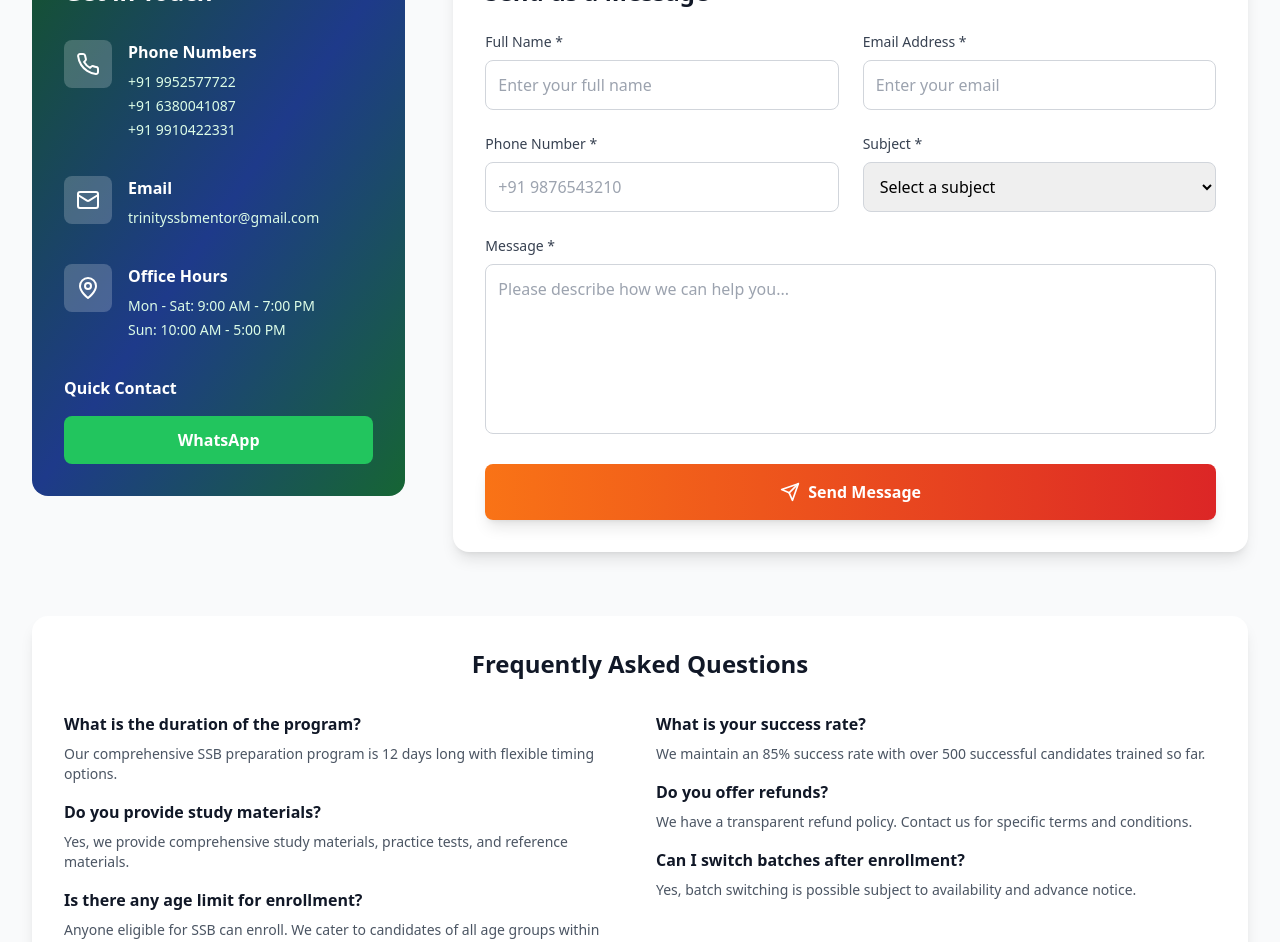
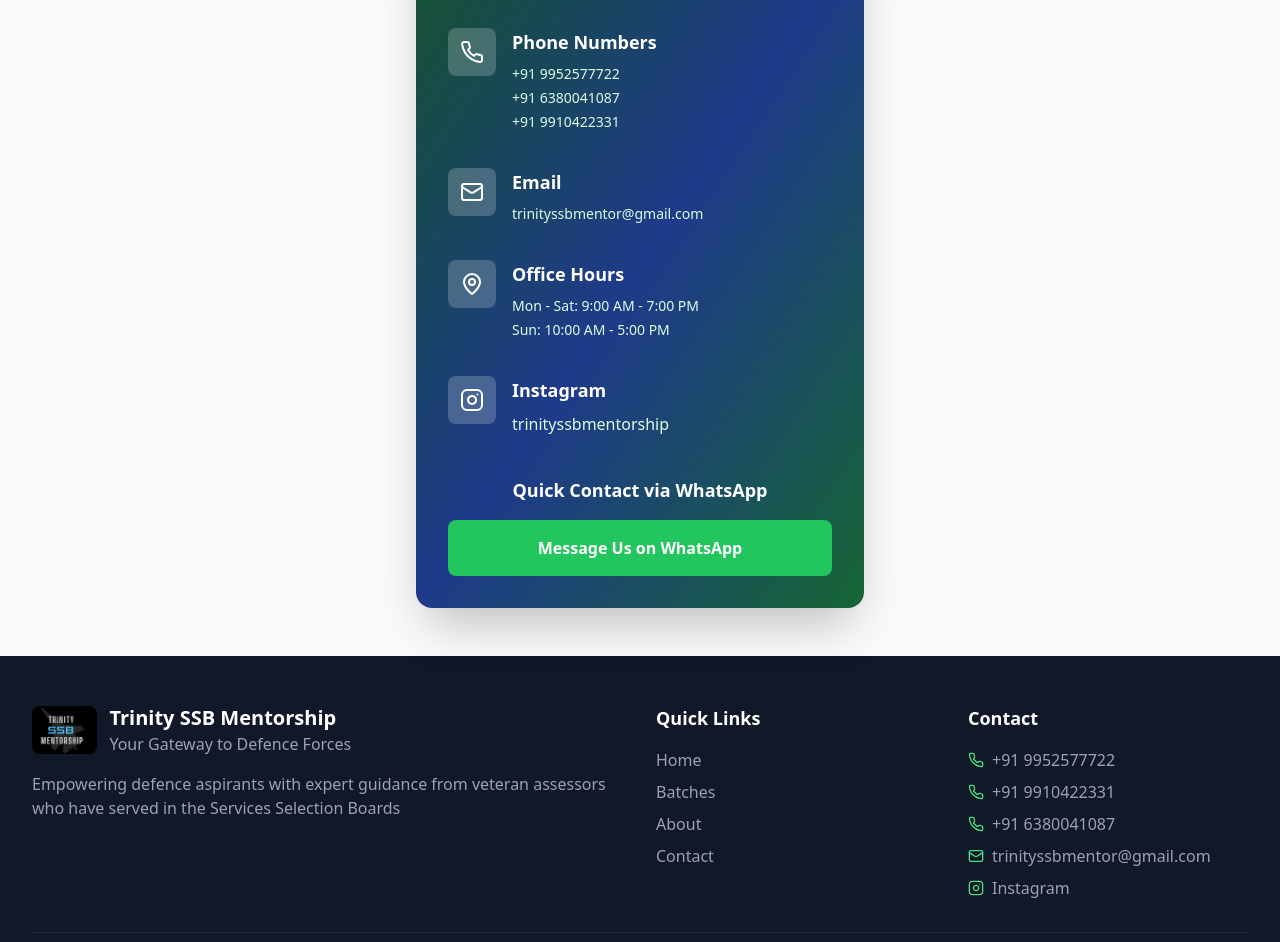
Before and after one commit to mahinanup/trinityssbmentorship, a React (Vite) app: page /contact in a window 1280 px wide. Shown: the part 360-1302 px from the top of the page. Built offline with nearby package versions, Linux system fonts and the light colour scheme.

Commit message:
Updated contact page, layout, enroll

```diff
--- a/src/components/Layout.tsx
+++ b/src/components/Layout.tsx
@@ -1,6 +1,6 @@
 import React, { useState } from 'react';
 import { Link, useLocation } from 'react-router-dom';
-import { Menu, X, Shield, Phone, Mail } from 'lucide-react';
+import { Menu, X, Shield, Phone, Mail, Instagram } from 'lucide-react';
 
 interface LayoutProps {
   children: React.ReactNode;
@@ -158,6 +158,10 @@
                   <Mail className="h-4 w-4 text-green-400" />
                   <span className="text-gray-400">trinityssbmentor@gmail.com</span>
                 </div>
+                <div className="flex items-center space-x-2">
+                  <Instagram className="h-4 w-4 text-green-400" />
+                  <a href="https://www.instagram.com/trinityssbmentorship?igsh=MTlocTA5am50am5uaA==" target="_blank" rel="noopener noreferrer" className="text-gray-400 hover:text-white transition-colors duration-200">Instagram</a>
+                </div>
               </div>
             </div>
           </div>
--- a/src/pages/Contact.tsx
+++ b/src/pages/Contact.tsx
@@ -1,106 +1,44 @@
-import React, { useState } from 'react';
-import { Phone, Mail, MapPin, MessageSquare, Send, CheckCircle } from 'lucide-react';
+import { Phone, Mail, MapPin, Instagram } from 'lucide-react';
 
 const Contact = () => {
-  const [isSubmitted, setIsSubmitted] = useState(false);
-  const [formData, setFormData] = useState({
-    name: '',
-    email: '',
-    phone: '',
-    subject: '',
-    message: '',
-  });
-
-  const handleInputChange = (e: React.ChangeEvent<HTMLInputElement | HTMLTextAreaElement | HTMLSelectElement>) => {
-    const { name, value } = e.target;
-    setFormData(prev => ({
-      ...prev,
-      [name]: value
-    }));
-  };
-
-  const handleSubmit = (e: React.FormEvent) => {
-    e.preventDefault();
-    console.log('Contact form submitted:', formData);
-    setIsSubmitted(true);
-    setTimeout(() => {
-      setIsSubmitted(false);
-      setFormData({
-        name: '',
-        email: '',
-        phone: '',
-        subject: '',
-        message: '',
-      });
-    }, 3000);
-  };
-
   const contactInfo = [
     {
       icon: Phone,
       title: 'Phone Numbers',
       details: ['+91 9952577722', '+91 6380041087', '+91 9910422331'],
-      action: 'Call Now',
     },
     {
       icon: Mail,
       title: 'Email',
       details: ['trinityssbmentor@gmail.com'],
-      action: 'Send Email',
     },
     {
       icon: MapPin,
       title: 'Office Hours',
       details: ['Mon - Sat: 9:00 AM - 7:00 PM', 'Sun: 10:00 AM - 5:00 PM'],
-      action: 'Visit Us',
     },
+    {
+        icon: Instagram,
+        title: 'Instagram',
+        details: ['trinityssbmentorship'],
+        href: 'https://www.instagram.com/trinityssbmentorship?igsh=MTlocTA5am50am5uaA==',
+      }
   ];
 
-  const subjects = [
-    'General Inquiry',
-    'Batch Information',
-    'Enrollment Process',
-    'Fee Structure',
-    'Mentor Consultation',
-    'Technical Support',
-    'Other',
-  ];
-
-  if (isSubmitted) {
   return (
     <div className="min-h-screen bg-gray-50 py-12 flex items-center justify-center">
-        <div className="max-w-md mx-auto bg-white rounded-xl shadow-lg p-8 text-center">
-          <div className="w-16 h-16 bg-green-100 rounded-full flex items-center justify-center mx-auto mb-4">
-            <CheckCircle className="h-8 w-8 text-green-600" />
-          </div>
-          <h2 className="text-2xl font-bold text-gray-900 mb-4">Message Sent!</h2>
-          <p className="text-gray-600 mb-6">
-            Thank you for contacting us. We'll get back to you within 24 hours.
-          </p>
-          <div className="text-sm text-gray-500">
-            <p>Check your email for a confirmation message</p>
-          </div>
-        </div>
-      </div>
-    );
-  }
-
-  return (
-    <div className="min-h-screen bg-gray-50 py-12">
-      <div className="max-w-7xl mx-auto px-4 sm:px-6 lg:px-8">
+      <div className="max-w-lg mx-auto px-4 sm:px-6 lg:px-8 w-full">
         {/* Header */}
-        <div className="text-center mb-16">
+        <div className="text-center mb-12">
           <h1 className="text-4xl font-bold text-gray-900 mb-4">Contact Us</h1>
           <p className="text-xl text-gray-600 max-w-2xl mx-auto">
             Get in touch with our team for any questions about our SSB preparation programs
           </p>
         </div>
 
-        <div className="grid grid-cols-1 lg:grid-cols-3 gap-12">
         {/* Contact Information */}
-          <div className="lg:col-span-1">
-            <div className="bg-gradient-to-br from-green-900 via-blue-900 to-green-800 text-white p-8 rounded-2xl">
-              <h2 className="text-2xl font-bold mb-8">Get in Touch</h2>
+        <div className="bg-gradient-to-br from-green-900 via-blue-900 to-green-800 text-white p-8 rounded-2xl shadow-2xl">
+          <h2 className="text-3xl font-bold mb-8 text-center">Get in Touch</h2>
           <div className="space-y-8">
             {contactInfo.map((info, index) => (
               <div key={index} className="flex items-start space-x-4">
@@ -108,166 +46,32 @@
                   <info.icon className="h-6 w-6" />
                 </div>
                 <div className="flex-1">
-                      <h3 className="font-semibold mb-2">{info.title}</h3>
-                      {info.details.map((detail, idx) => (
+                  <h3 className="font-semibold text-lg mb-2">{info.title}</h3>
+                  {info.href ? (
+                    <a href={info.href} target="_blank" rel="noopener noreferrer" className="text-green-100 hover:text-white transition-colors duration-200">
+                      {info.details[0]}
+                    </a>
+                  ) : (
+                    info.details.map((detail, idx) => (
                       <p key={idx} className="text-green-100 text-sm mb-1">{detail}</p>
-                      ))}
+                    ))
+                  )}
                 </div>
               </div>
             ))}
           </div>
 
           {/* WhatsApp Buttons */}
-              <div className="mt-8 space-y-3">
-                <h3 className="font-semibold mb-4">Quick Contact</h3>
+          <div className="mt-10">
+            <h3 className="font-semibold text-lg mb-4 text-center">Quick Contact via WhatsApp</h3>
             <a
               href="https://wa.me/919952577722"
               target="_blank"
               rel="noopener noreferrer"
-                  className="block w-full bg-green-500 hover:bg-green-600 text-white py-3 px-4 rounded-lg font-semibold text-center transition-colors duration-200"
+              className="block w-full bg-green-500 hover:bg-green-600 text-white py-4 px-4 rounded-lg font-bold text-center transition-all duration-300 transform hover:scale-105"
             >
-                  WhatsApp
+              Message Us on WhatsApp
             </a>
-              </div>
-            </div>
-          </div>
-
-          {/* Contact Form */}
-          <div className="lg:col-span-2">
-            <div className="bg-white rounded-2xl shadow-lg p-8">
-              <h2 className="text-2xl font-bold text-gray-900 mb-6">Send us a Message</h2>
-
-              <form onSubmit={handleSubmit} className="space-y-6">
-                <div className="grid grid-cols-1 md:grid-cols-2 gap-6">
-                  <div>
-                    <label className="block text-sm font-medium text-gray-700 mb-2">
-                      Full Name *
-                    </label>
-                    <input
-                      type="text"
-                      name="name"
-                      value={formData.name}
-                      onChange={handleInputChange}
-                      required
-                      className="w-full p-3 border border-gray-300 rounded-lg focus:ring-2 focus:ring-green-500 focus:border-transparent"
-                      placeholder="Enter your full name"
-                    />
-                  </div>
-
-                  <div>
-                    <label className="block text-sm font-medium text-gray-700 mb-2">
-                      Email Address *
-                    </label>
-                    <input
-                      type="email"
-                      name="email"
-                      value={formData.email}
-                      onChange={handleInputChange}
-                      required
-                      className="w-full p-3 border border-gray-300 rounded-lg focus:ring-2 focus:ring-green-500 focus:border-transparent"
-                      placeholder="Enter your email"
-                    />
-                  </div>
-                </div>
-
-                <div className="grid grid-cols-1 md:grid-cols-2 gap-6">
-                  <div>
-                    <label className="block text-sm font-medium text-gray-700 mb-2">
-                      Phone Number *
-                    </label>
-                    <input
-                      type="tel"
-                      name="phone"
-                      value={formData.phone}
-                      onChange={handleInputChange}
-                      required
-                      className="w-full p-3 border border-gray-300 rounded-lg focus:ring-2 focus:ring-green-500 focus:border-transparent"
-                      placeholder="+91 9876543210"
-                    />
-                  </div>
-
-                  <div>
-                    <label className="block text-sm font-medium text-gray-700 mb-2">
-                      Subject *
-                    </label>
-                    <select
-                      name="subject"
-                      value={formData.subject}
-                      onChange={handleInputChange}
-                      required
-                      className="w-full p-3 border border-gray-300 rounded-lg focus:ring-2 focus:ring-green-500 focus:border-transparent"
-                    >
-                      <option value="">Select a subject</option>
-                      {subjects.map(subject => (
-                        <option key={subject} value={subject}>{subject}</option>
-                      ))}
-                    </select>
-                  </div>
-                </div>
-
-                <div>
-                  <label className="block text-sm font-medium text-gray-700 mb-2">
-                    Message *
-                  </label>
-                  <textarea
-                    name="message"
-                    value={formData.message}
-                    onChange={handleInputChange}
-                    required
-                    rows={6}
-                    className="w-full p-3 border border-gray-300 rounded-lg focus:ring-2 focus:ring-green-500 focus:border-transparent resize-none"
-                    placeholder="Please describe how we can help you..."
-                  />
-                </div>
-
-                <button
-                  type="submit"
-                  className="w-full bg-gradient-to-r from-orange-500 to-red-600 text-white py-4 rounded-lg font-semibold hover:from-orange-600 hover:to-red-700 transform hover:scale-105 transition-all duration-200 shadow-lg flex items-center justify-center space-x-2"
-                >
-                  <Send className="h-5 w-5" />
-                  <span>Send Message</span>
-                </button>
-              </form>
-            </div>
-          </div>
-        </div>
-
-        {/* FAQ Section */}
-        <div className="mt-16 bg-white rounded-2xl shadow-lg p-8">
-          <h2 className="text-2xl font-bold text-gray-900 mb-8 text-center">Frequently Asked Questions</h2>
-          <div className="grid grid-cols-1 md:grid-cols-2 gap-8">
-            <div>
-              <h3 className="font-semibold text-gray-900 mb-2">What is the duration of the program?</h3>
-              <p className="text-gray-600 text-sm mb-4">
-                Our comprehensive SSB preparation program is 12 days long with flexible timing options.
-              </p>
-
-              <h3 className="font-semibold text-gray-900 mb-2">Do you provide study materials?</h3>
-              <p className="text-gray-600 text-sm mb-4">
-                Yes, we provide comprehensive study materials, practice tests, and reference materials.
-              </p>
-
-              <h3 className="font-semibold text-gray-900 mb-2">Is there any age limit for enrollment?</h3>
-              <p className="text-gray-600 text-sm">
-                Anyone eligible for SSB can enroll. We cater to candidates of all age groups within SSB eligibility.
-              </p>
-            </div>
-            <div>
-              <h3 className="font-semibold text-gray-900 mb-2">What is your success rate?</h3>
-              <p className="text-gray-600 text-sm mb-4">
-                We maintain an 85% success rate with over 500 successful candidates trained so far.
-              </p>
-
-              <h3 className="font-semibold text-gray-900 mb-2">Do you offer refunds?</h3>
-              <p className="text-gray-600 text-sm mb-4">
-                We have a transparent refund policy. Contact us for specific terms and conditions.
-              </p>
-
-              <h3 className="font-semibold text-gray-900 mb-2">Can I switch batches after enrollment?</h3>
-              <p className="text-gray-600 text-sm">
-                Yes, batch switching is possible subject to availability and advance notice.
-              </p>
-            </div>
           </div>
         </div>
       </div>
--- a/src/pages/Enroll.tsx
+++ b/src/pages/Enroll.tsx
@@ -55,7 +55,7 @@
         'Content-Type': 'application/json',
       },
       body: JSON.stringify({
-        email: "trinityssbmentor@gmail.com", // Use the static email as requested
+        email: "mahinanup1862@gmail.com", // Use the static email as requested
         Message: message,
       }),
     })
```
Also changed, not shown: src/pages/Batches.tsx (+30 -2 lines). Lines whose indentation alone changed are shown as unchanged.
